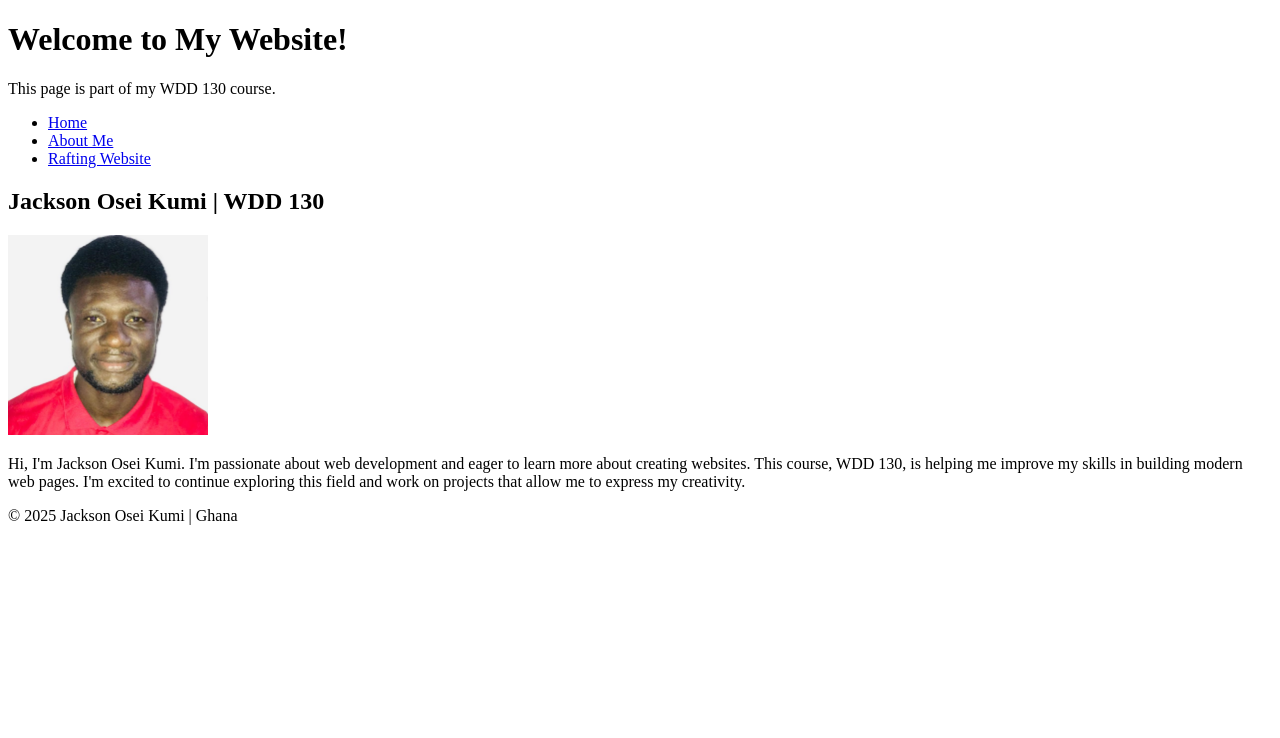
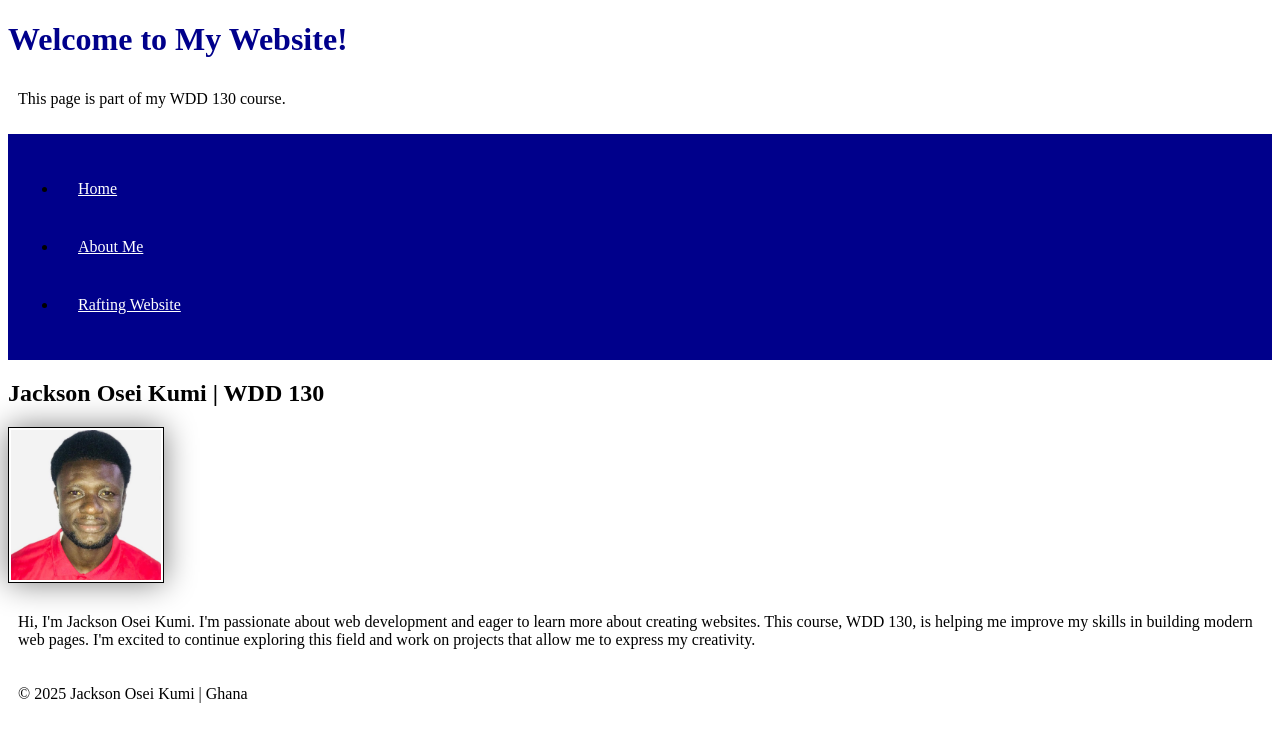
Before and after one commit to innerlightbeacon/wdd130, a plain HTML site: page index.html in a window 1280 px wide. Drawn offline with Linux system fonts and the light colour scheme.

Commit message:
save changes

```diff
--- a/index.html
+++ b/index.html
@@ -9,6 +9,9 @@
 
     <!-- Title element with preferred name -->
     <title>Jackson Osei Kumi | WDD 130</title>
+
+    <!-- Link to external CSS stylesheet -->
+    <link rel="stylesheet" href="styles/styles.css">
   </head>
   <body>
     <!-- Header section -->
--- /dev/null
+++ b/styles/styles.css
@@ -0,0 +1,26 @@
+nav {
+    background-color: darkblue;
+    padding: 10px;
+  }
+
+  nav a {
+    color: white;
+    display: block;
+    padding: 20px;
+  }
+
+  h1 {
+    color: darkblue;
+  }
+
+  img {
+    width: 150px;
+    height: auto;
+    border: 1px solid black;
+    padding: 2px;
+    box-shadow: 0 0 30px gray;
+  }
+
+  p {
+    padding: 10px;
+  }
```
